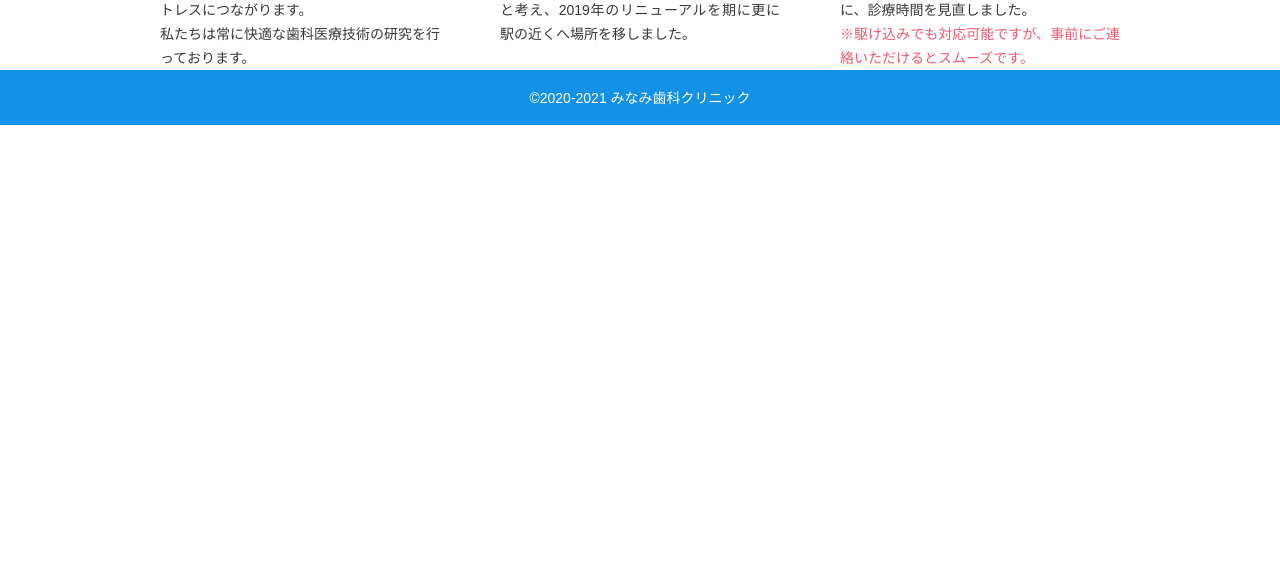
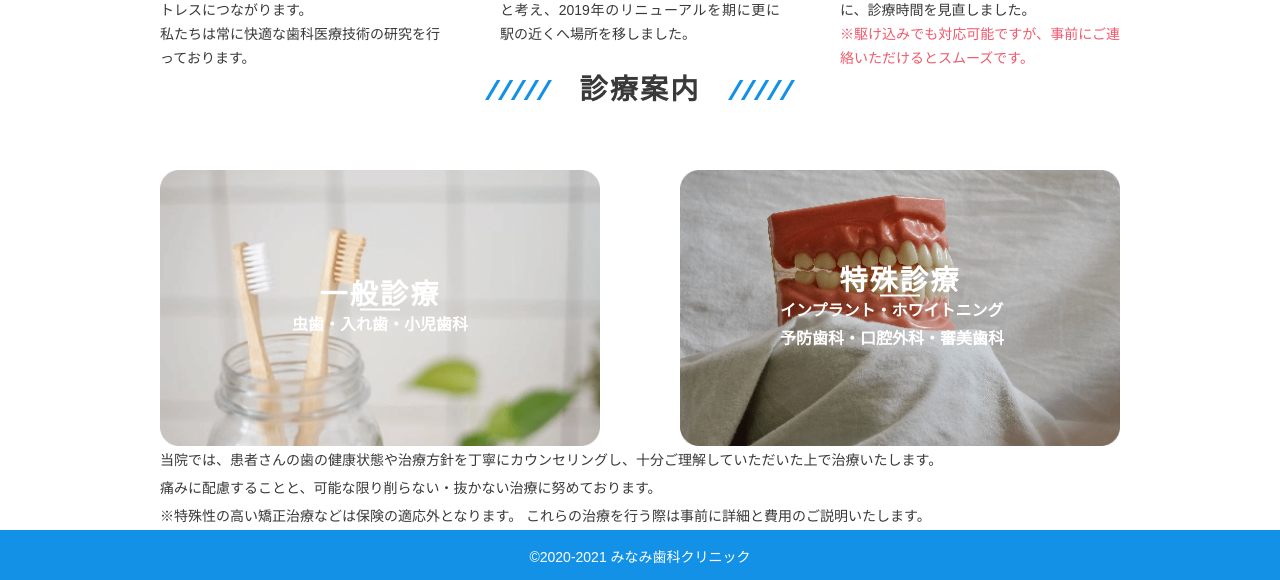
Before and after one commit to Atsusan/sotsugyou2, a website: page dev/src/index.html in a window 1280 px wide. Shown: the part 2135-2715 px from the top of the page. Before the commit the page ends 2260 px from the top, so only its background shows below. Drawn offline with nearby package versions, Linux system fonts and the light colour scheme; files that its build step writes are made by us from their sources.

Commit message:
guidTop追加 開発途中

```diff
--- a/dev/src/assets/sass/front__pages/_guidTop.scss
+++ b/dev/src/assets/sass/front__pages/_guidTop.scss
@@ -0,0 +1,82 @@
+@use "../global" as global;
+
+.guidTop {
+    &__headBg {
+    }
+
+    &__content {
+        &__head {
+            display: flex;
+            justify-content: center;
+            gap: 80px;
+
+            &__left {
+                position: relative;
+                width: 50%;
+            }
+
+            &__right {
+                position: relative;
+                width: 50%;
+            }
+
+            &__img {
+                & > img {
+                }
+            }
+
+            &__textArea {
+                position: absolute;
+                top: 50%;
+                left: 50%;
+                transform: translate(-50%, -50%);
+                display: flex;
+                flex-direction: column;
+                align-items: center;
+                justify-content: center;
+                width: 240px;
+                height: 131px;
+            }
+
+            &__ttl {
+                font-size: 28px;
+                font-weight: bold;
+                line-height: calc(32 / 28);
+                letter-spacing: 2.24px;
+                color: #fff;
+                position: relative;
+
+                &::before {
+                    content: "";
+                    position: absolute;
+                    height: 2px;
+                    width: 40px;
+                    background-color: #fff;
+                    bottom: 0;
+                    left: 50%;
+                    transform: translateX(-50%);
+                }
+            }
+
+            &__cat {
+                font-size: 16px;
+                font-weight: bold;
+                line-height: calc(28 / 16);
+                letter-spacing: 0.1em 0.28px;
+                color: #fff;
+            }
+        }
+
+        &__text {
+            font-size: 14px;
+            line-height: calc(28 / 14);
+
+            &__span {
+                color: global.$accent-color;
+            }
+        }
+    }
+
+    &__footerBg {
+    }
+}
--- a/dev/src/index.html
+++ b/dev/src/index.html
@@ -396,8 +396,59 @@
         </section>
         <!-- /.sec recTop -->
         <section class="sec guidTop">
-            <div class="inner"></div>
-            <!-- /.inner -->
+            <div class="guidTop__headBg"></div>
+            <div class="inner">
+                <div class="sec__ttlArea">
+                    <h2 class="sec__ttl">診療案内</h2>
+                </div>
+                <!-- /.sec__ttlArea -->
+                <div class="guidTop__content">
+                    <div class="guidTop__content__head">
+                        <div class="guidTop__content__head__left">
+                            <div class="guidTop__content__head__img">
+                                <img src="./assets/img/front/bofu-shaw-Dqrlp6cMLkE-unsplash-1.png" alt="2本の歯ブラシ">
+                            </div>
+                            <div class="guidTop__content__head__textArea">
+                                <p class="guidTop__content__head__ttl">
+                                    一般診療
+                                </p>
+                                <p class="guidTop__content__head__cat">
+                                    虫歯・入れ歯・小児歯科
+                                </p>
+                            </div>
+                        </div>
+                        <div class="guidTop__content__head__right">
+                            <div class="guidTop__content__head__img">
+                                <img src="./assets/img/front/bofu-shaw-Dqrlp6cMLkE-unsplash.png" alt="入れ歯の画像">
+                            </div>
+                            <div class="guidTop__content__head__textArea">
+                                <p class="guidTop__content__head__ttl">
+                                    特殊診療
+                                </p>
+                                <p class="guidTop__content__head__cat">
+                                    インプラント・ホワイトニング 予防歯科・口腔外科・審美歯科
+                                </p>
+                            </div>
+                        </div>
+
+                    </div>
+                    <!-- /.guidTop__content__head -->
+                    <p class="guidTop__content__text">
+                        当院では、患者さんの歯の健康状態や治療方針を丁寧にカウンセリングし、十分ご理解していただいた上で治療いたします。
+                        <br>
+                        痛みに配慮することと、可能な限り削らない・抜かない治療に努めております。
+                        <br>
+                        <span class="guidTop__content__text__sapn">
+                            ※特殊性の高い矯正治療などは保険の適応外となります。 これらの治療を行う際は事前に詳細と費用のご説明いたします。
+                        </span>
+                    </p>
+                    <!-- /.guidTop__content__text -->
+                </div>
+                <!-- /.guidTop__content -->
+            </div>
+            <!-- / .inner -->
+            <div class="guidTop__footerBg"></div>
+            <!-- /.guidTop__footerBg -->
         </section>
         <!-- /.sec guidTop -->
         <section class="sec blogTop">
```
